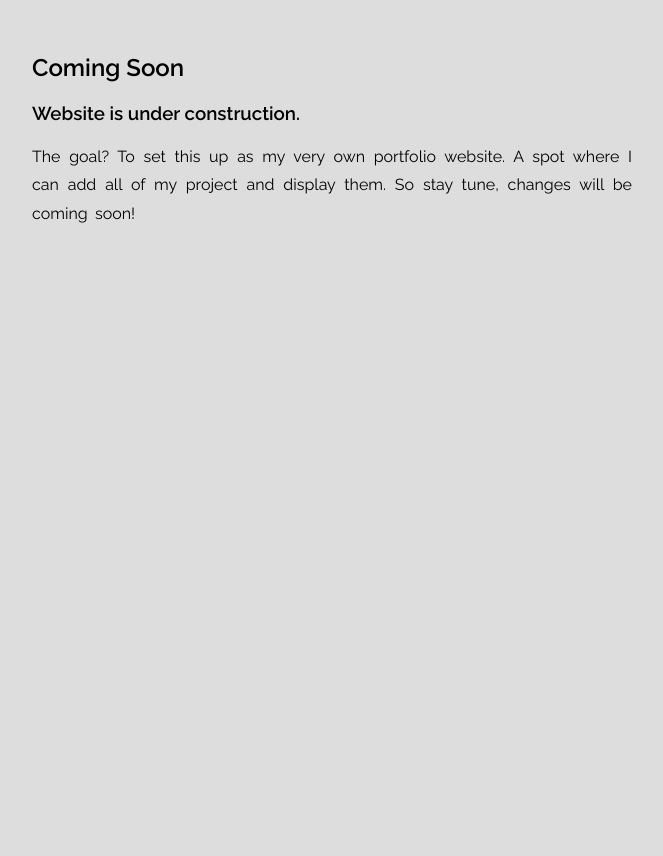
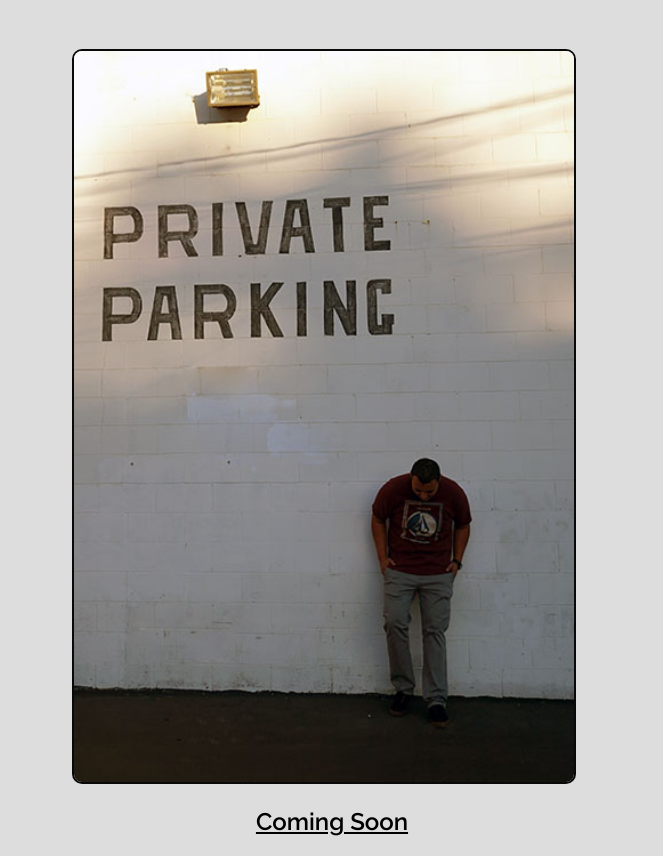
Before and after one commit to MiguelMeraz/miguelmeraz.com, a plain HTML site: page index.html in a window 1280 px wide. Shown: the whole page, without its empty margins (308-971 px from the left). Before the commit the page ends 800 px from the top, so only its background shows below. Drawn offline with Linux system fonts and the light colour scheme.

Commit message:
updated index and style file

```diff
--- a/index.html
+++ b/index.html
@@ -16,11 +16,10 @@
     <section class="hero">
         <div class="hero-container">
             <div class="left-container">
-                <h1>Coming Soon</h1>
-                <h3>Website is under construction.</h3>
-
-                <p>The goal? To set this up as my very own portfolio website. A spot where I can add all of my project and display them. So stay tune, changes will be coming soon!  </p>
-
+                <figure>
+                    <img src="./Images/parking2.jpg" alt="Me leaning against a wall" height="650px">
+                </figure>
+                <h1 id="sign">Coming Soon</h1>
             </div>
 
 
--- a/style.css
+++ b/style.css
@@ -39,6 +39,11 @@ html{
   word-spacing: 0.2rem;
 }
 
+#sign{
+  text-align: center;
+  text-decoration: underline;
+}
+
 
 /*Editing the image*/
 figure img {
```
